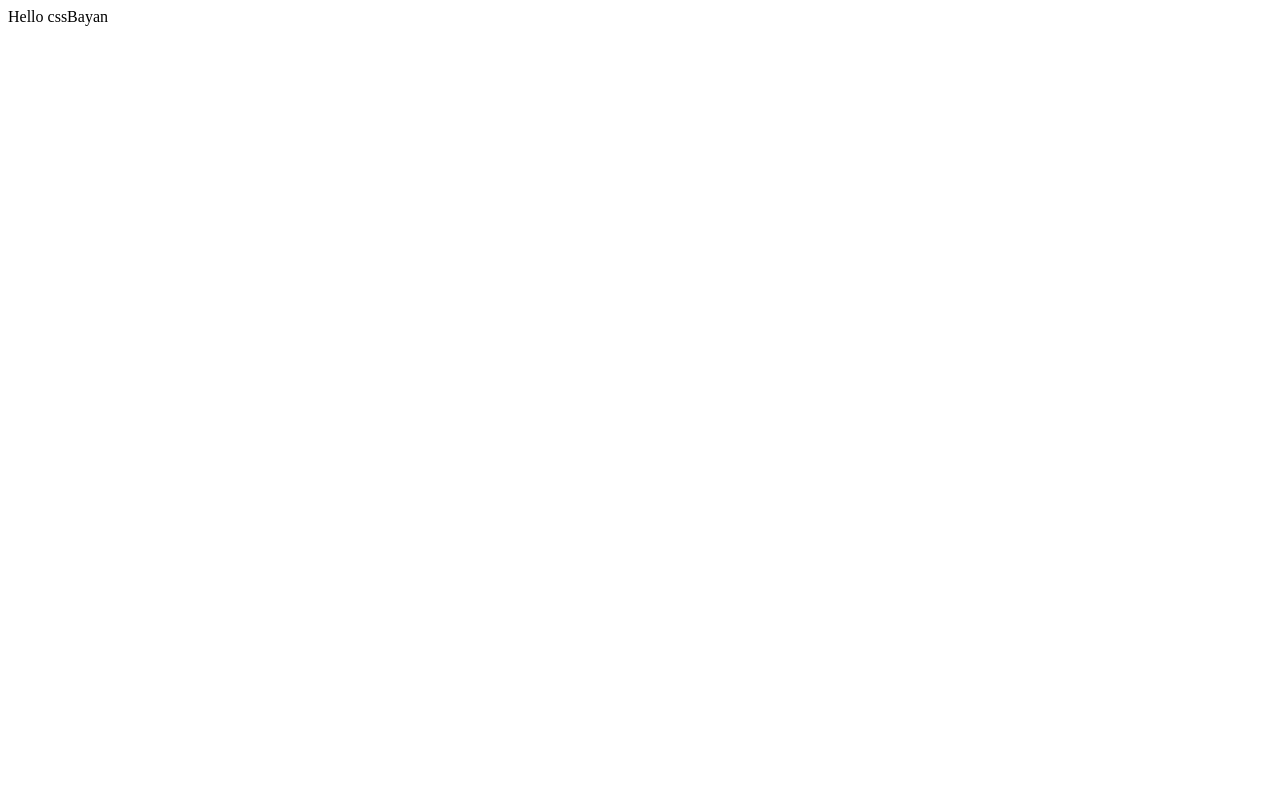
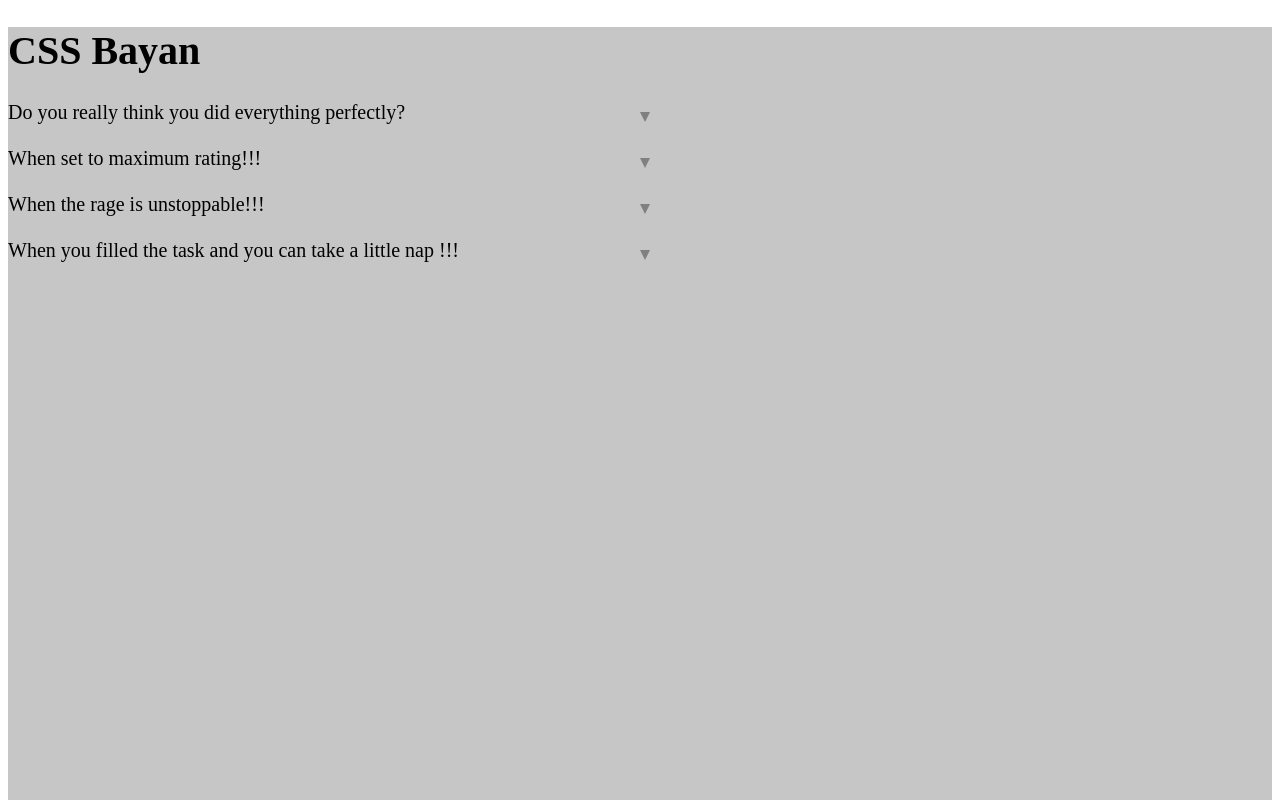
Before and after one commit to OTmorozik/cssBayan, a plain HTML site: page index.html in a window 1280 px wide. Shown: the top 800 px of the page. Drawn offline with Linux system fonts and the light colour scheme.

Commit message:
feat:add mem in desktop(11 мар 2023 г.  8:57:00)

```diff
--- a/index.html
+++ b/index.html
@@ -8,6 +8,28 @@
     <title>cssBayan</title>
 </head>
 <body>
-    <div class="div">Hello cssBayan</div>
+    <div class="mem">
+        <h1>CSS Bayan</h1>
+        <div class="mem-item">
+            <label class="mem-title" for="mem_1">Do you really think you did everything perfectly?</label>
+            <input  class="mem-input" type="radio" name="mem" id="mem_1">
+            <img class="image" src="image.jpg" alt="mem1" style="width: 300px;">
+        </div>
+        <div class="mem-item">
+            <label class="mem-title" for="mem_2">When set to maximum rating!!!</label>
+            <input  class="mem-input" type="radio" name="mem" id="mem_2">
+            <img class="image" src="image1.jpg" alt="mem1" style="width: 300px;">
+        </div>
+        <div class="mem-item">
+            <label class="mem-title" for="mem_3">When the rage is unstoppable!!!</label>
+            <input  class="mem-input" type="radio" name="mem" id="mem_3">
+            <img class="image" src="image2.jpg" alt="mem1" style="width: 300px;">
+        </div>
+        <div class="mem-item">
+            <label class="mem-title" for="mem_4">When you filled the task and you can take a little nap !!!</label>
+            <input  class="mem-input" type="radio" name="mem" id="mem_4">
+            <img class="image" src="image3.jpg" alt="mem1" style="width: 300px;">
+        </div>
+    </div>
 </body>
 </html>
--- a/style.css
+++ b/style.css
@@ -0,0 +1,77 @@
+
+*,
+*:before,
+*:after {
+    box-sizing: border-box;
+}
+
+
+html{
+    scroll-behavior: smooth; /*scrolling */
+}
+
+body{
+    font-size: 20px;
+}
+
+.mem{
+    max-width: 1920px;
+    height: 1080px;
+    margin: 0 auto;
+    background-color: rgb(199, 198, 198);
+}
+
+.mem-title{
+    display: block;
+    cursor: pointer;
+    transition: background .2s;
+    position: relative;
+}
+
+.mem-title::after{
+        content: "";
+        display: block;
+        border-style: solid;
+        border-width: 10px 5px 0 5px;
+        border-color: grey transparent transparent transparent;
+        position: absolute;
+        top: 50%;
+        left: 50%;
+    }
+
+
+.mem-title:hover{
+    background-color: gray;
+
+}
+
+.mem-title:focus{
+
+}
+
+
+.mem-input{
+    appearance: none;
+}
+
+
+
+.image{
+    display: none;
+}
+
+.mem-input:hover + .image{
+    display: block;
+    transition-duration: 3s;
+}
+
+.mem-input:checked + .image{
+    display: block;
+    transition-duration: 3s;
+}
+
+/* .mem-input:checked + .mem-title:after {
+    border-style: solid;
+    border-width: 0 5px 10px 5px;
+    border-color: transparent transparent gray transparent;
+} */
```
Also changed, not shown: image.jpg (added), image1.jpg (added), image2.jpg (added), image3.jpg (added).
